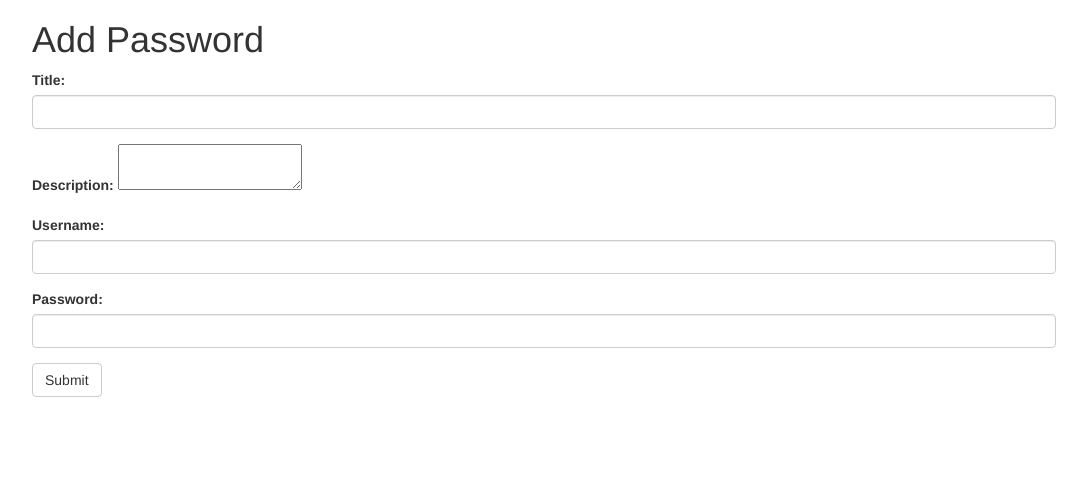
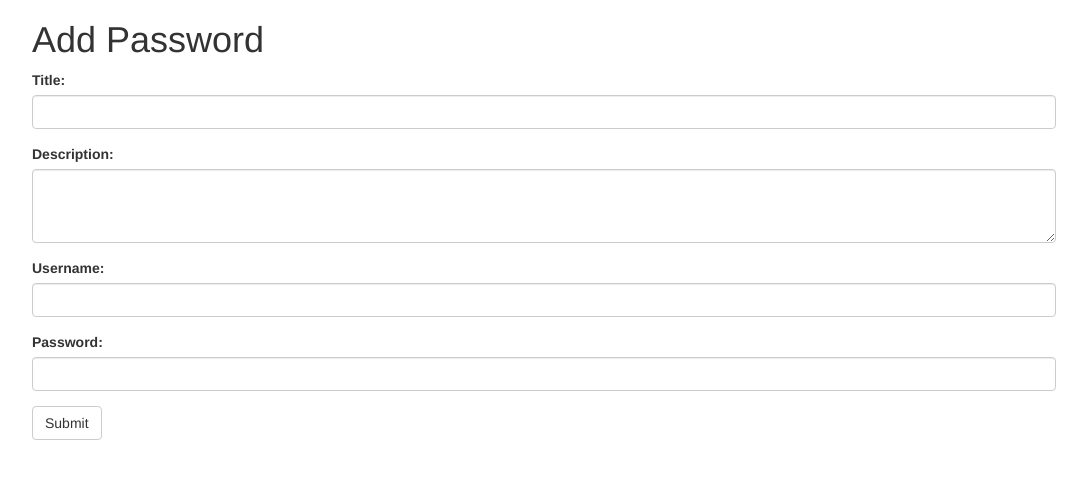
Before and after one commit to nijave/cse385-project1, a Flask app: page /add/password in a window 1280 px wide. Shown: the part 83-562 px from the top of the page, without its empty margins (96-1183 px from the left). Run offline with Flask 2, Linux system fonts and the light colour scheme; some libraries are stand-ins or nearby versions.

Commit message:
Working on management pages

```diff
--- a/templates/add/password.html
+++ b/templates/add/password.html
@@ -8,7 +8,7 @@
 	  </div>
 	  <div class="form-group">
 		<label for="description">Description:</label>
-		<textarea id="description"></textarea>
+		<textarea id="description" class="form-control" rows=3></textarea>
 	  </div>
 	  <div class="form-group">
 		<label for="username">Username:</label>
```
